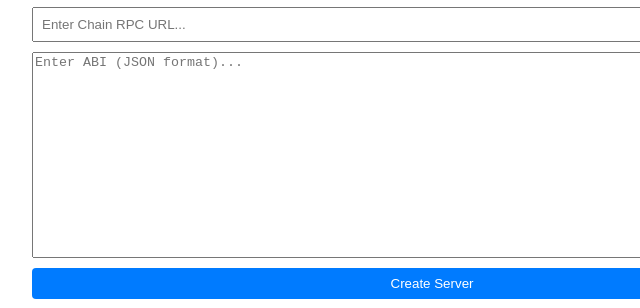
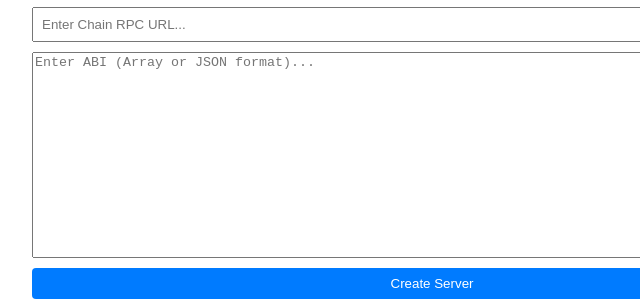
Before and after one commit to cipher-flow/mcp-wrapper, a website: page public/index.html in a window 1280 px wide. Shown: the part 623-931 px from the top of the page, 208-848 px from the left. Drawn offline with Linux system fonts and the light colour scheme.

Commit message:
update text

```diff
--- a/public/index.html
+++ b/public/index.html
@@ -81,7 +81,7 @@
             <input type="text" id="createInviteCodeInput" placeholder="Enter invite code..." required>
             <input type="text" id="serverNameInput" placeholder="Enter server name..." required>
             <input type="text" id="chainRpcUrlInput" placeholder="Enter Chain RPC URL..." required>
-            <textarea id="abiInput" placeholder="Enter ABI (JSON format)..."></textarea>
+            <textarea id="abiInput" placeholder="Enter ABI (Array or JSON format)..."></textarea>
             <button type="submit">Create Server</button>
         </form>
         <div id="serverList">
```
